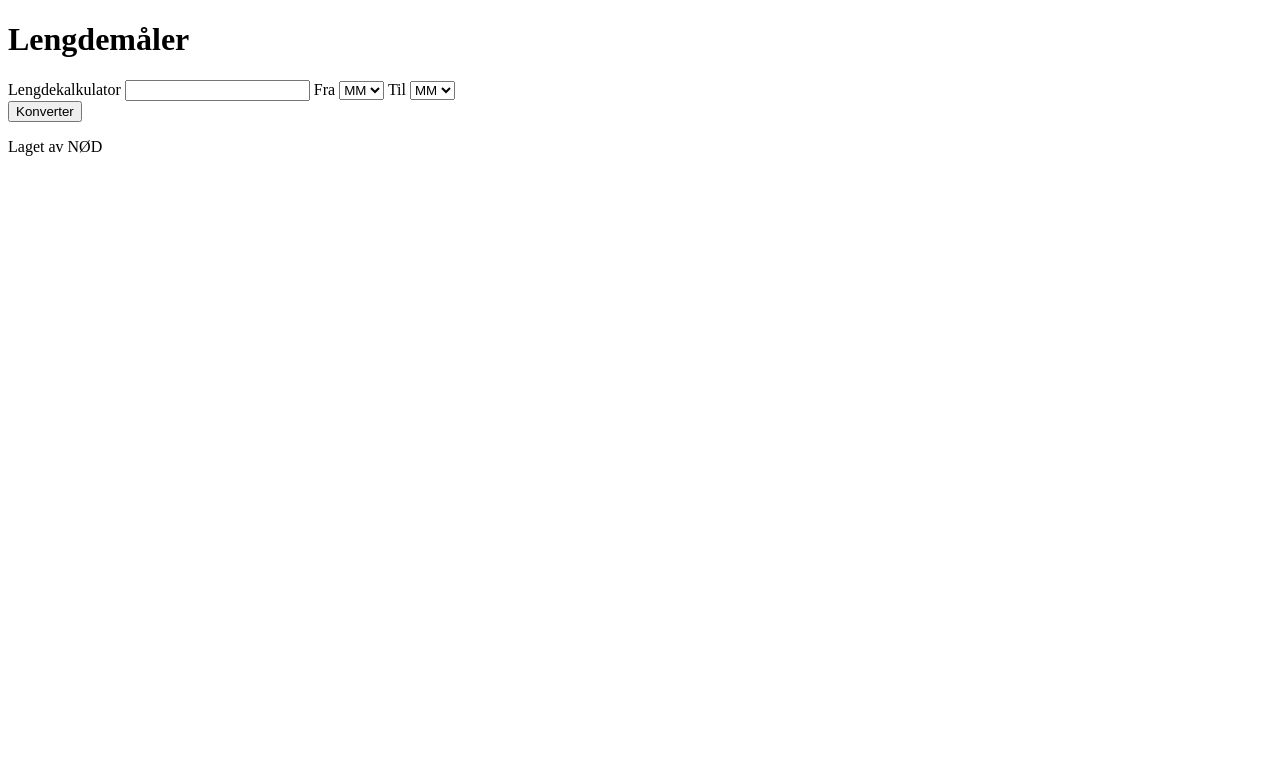
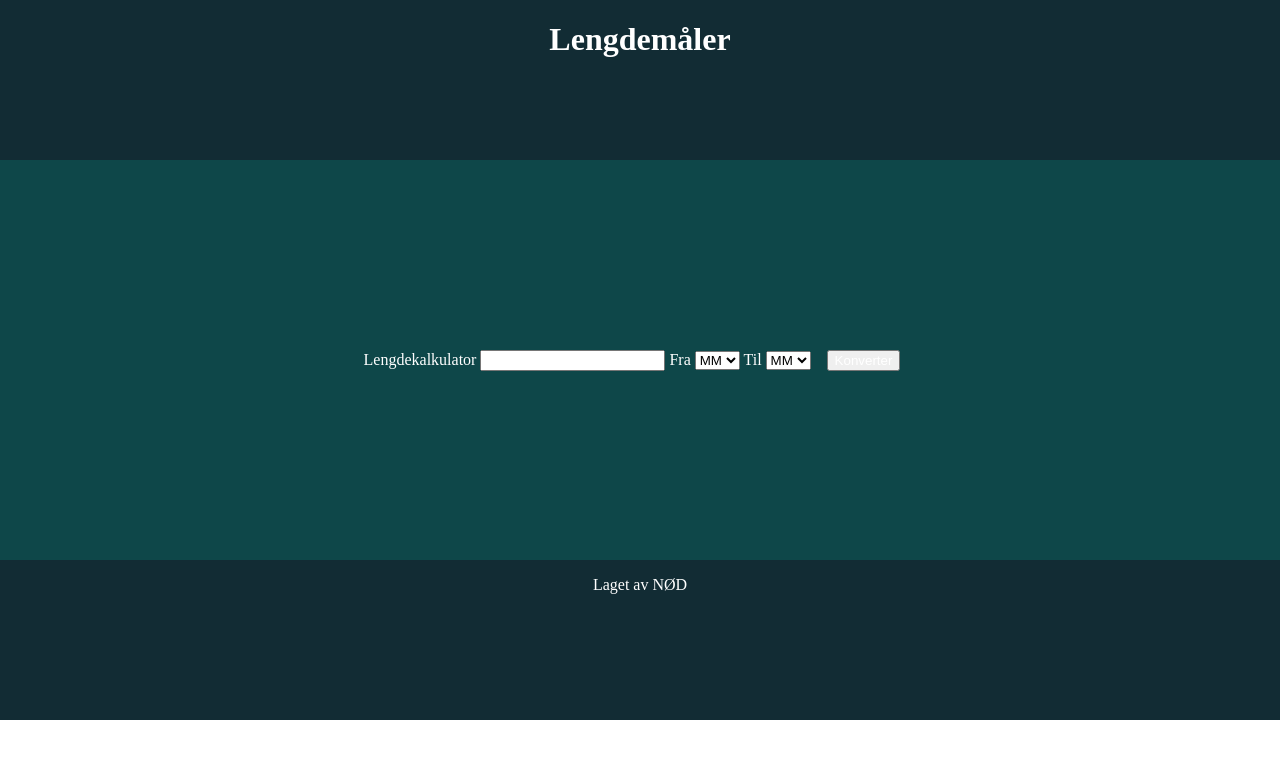
Before and after one commit to Oystein11/lengdem-ler, a plain HTML site: page index.html in a window 1280 px wide. Drawn offline with Linux system fonts and the light colour scheme.

Commit message:
Modifications

```diff
--- a/index.html
+++ b/index.html
@@ -12,11 +12,12 @@
         <h1 class="p">Lengdemåler</h1>
     </header>
     <main>
+        <section>
             <form>
-            <label for="converter">Lengdekalkulator</label>
+                <label class="p">Lengdekalkulator</label>
                 <input type="number" name="converter" id="user_input_ID" />
 
-            <label for="from_unit">Fra</label>
+                <label class="p">Fra</label>
                 <select name="from_unit" id="from_unit_ID">
                     <option value="mm">MM</option>
                     <option value="cm">CM</option>
@@ -25,7 +26,7 @@
                     <option value="mil">Mil</option>
                 </select>
 
-            <label for="to_unit">Til</label>
+                <label class="p">Til</label>
                 <select name="to_unit" id="to_unit_ID">
                     <option value="mm">MM</option>
                     <option value="cm">CM</option>
@@ -34,12 +35,16 @@
                     <option value="mil">Mil</option>
                 </select>
             </form>
-        <button onclick="unit_converter()">Konverter</button>
-
-        <p id="display_value_ID"></p>
+        </section>
+        <section>
+            <button class="p" onclick="unit_converter()">Konverter</button>
+        </section>
+        <section>
+            <p class= "p" id="display_value_ID"></p>
+        </section>
     </main>
     <footer>
-        <p>Laget av NØD</p>
+        <p class="p">Laget av NØD</p>
     </footer>
 </body>
 </html>
--- a/style.css
+++ b/style.css
@@ -0,0 +1,24 @@
+body {
+    margin: 0px;
+}
+
+header, footer {
+    display: flex;
+    flex-direction: wrap;
+    justify-content: center;
+    background-color: #122c34;
+    height: 10em;
+}
+
+main {
+    display: flex;
+    justify-content: center;
+    align-items: center;
+    gap: 1em;
+    background-color: #0e4749;
+    height: 25em;
+}
+
+.p {
+    color: white;
+}
```
Lines whose indentation alone changed are shown as unchanged.
